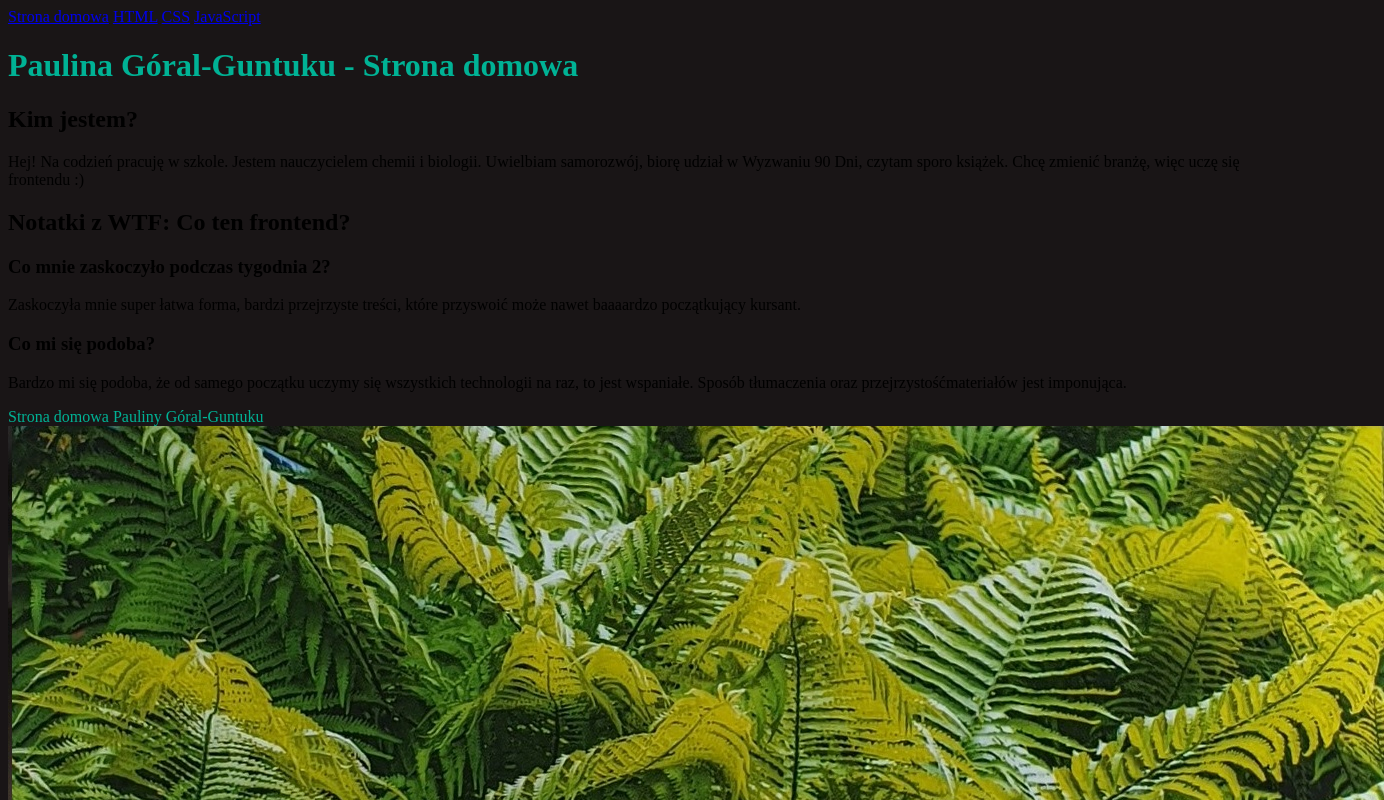
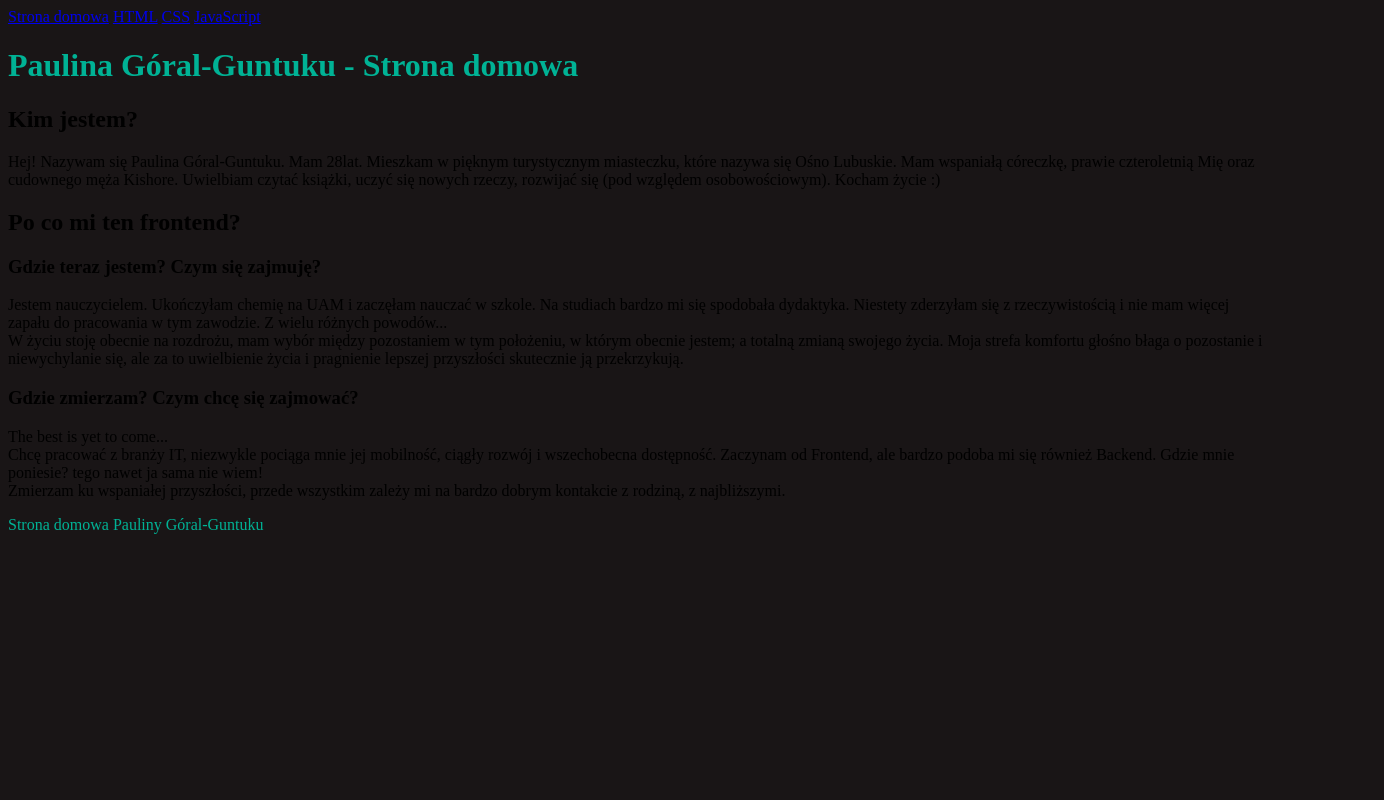
Before and after one commit to paulina-goral-guntuku/homepage, a plain HTML site: page index.html in a window 1280 px wide. Shown: the top 800 px of the page, 1384 px wide, since content can reach past the window. Drawn offline with Linux system fonts and the light colour scheme.

Commit message:
Rebuilded index

```diff
--- a/index.html
+++ b/index.html
@@ -22,32 +22,27 @@
       <section class="about-me">
         <h2 class="about-me__question">Kim jestem?</h2>
         <p class="about-me__answear">
-          Hej! Na codzień pracuję w szkole. Jestem nauczycielem chemii i
-          biologii. Uwielbiam samorozwój, biorę udział w Wyzwaniu 90 Dni, czytam
-          sporo książek. Chcę zmienić branżę, więc uczę się frontendu :)
+          Hej! Nazywam się Paulina Góral-Guntuku. Mam 28lat. Mieszkam w pięknym turystycznym miasteczku, które nazywa się Ośno Lubuskie. Mam wspaniałą córeczkę, prawie czteroletnią Mię oraz cudownego męża Kishore. Uwielbiam czytać książki, uczyć się nowych rzeczy, rozwijać się (pod względem osobowościowym). Kocham życie :)
         </p>
       </section>
       <section class="about-me">
-        <h2 class="about-me__header">Notatki z WTF: Co ten frontend?</h2>
+        <h2 class="about-me__header">Po co mi ten frontend?</h2>
         <article>
-          <h3 class="about-me__question">Co mnie zaskoczyło podczas tygodnia 2?</h3>
+          <h3 class="about-me__question">Gdzie teraz jestem? Czym się zajmuję?</h3>
           <p class="about-me__answear">
-            Zaskoczyła mnie super łatwa forma, bardzi przejrzyste treści, które
-            przyswoić może nawet baaaardzo początkujący kursant.
+            Jestem nauczycielem. Ukończyłam chemię na UAM i zaczęłam nauczać w szkole. Na studiach bardzo mi się spodobała dydaktyka. Niestety zderzyłam się z rzeczywistością i nie mam więcej zapału do pracowania w tym zawodzie. Z wielu różnych powodów... <br> W życiu stoję obecnie na rozdrożu, mam wybór między pozostaniem w tym położeniu, w którym obecnie jestem; a totalną zmianą swojego życia. Moja strefa komfortu głośno błaga o pozostanie i niewychylanie się, ale za to uwielbienie życia i pragnienie lepszej przyszłości skutecznie ją przekrzykują.
           </p>
         </article>
         <article>
-          <h3 class="about-me__question">Co mi się podoba?</h3>
+          <h3 class="about-me__question">Gdzie zmierzam? Czym chcę się zajmować?</h3>
           <p class="about-me__answear">
-            Bardzo mi się podoba, że od samego początku uczymy się wszystkich
-            technologii na raz, to jest wspaniałe. Sposób tłumaczenia oraz
-            przejrzystośćmateriałów jest imponująca.
+            The best is yet to come... <br> Chcę pracować z branży IT, niezwykle pociąga mnie jej mobilność, ciągły rozwój i wszechobecna dostępność. Zaczynam od Frontend, ale bardzo podoba mi się również Backend. Gdzie mnie poniesie? tego nawet ja sama nie wiem! <br> Zmierzam ku wspaniałej przyszłości, przede wszystkim zależy mi na bardzo dobrym kontakcie z rodziną, z najbliższymi.
+
           </p>
         </article>
       </section>
     </main>
     <footer class="footer">Strona domowa Pauliny Góral-Guntuku</footer>
-    <img src="img/main.jpg" alt="paprcie" />
     <script src="main.js"></script>
   </body>
 </html>
```
